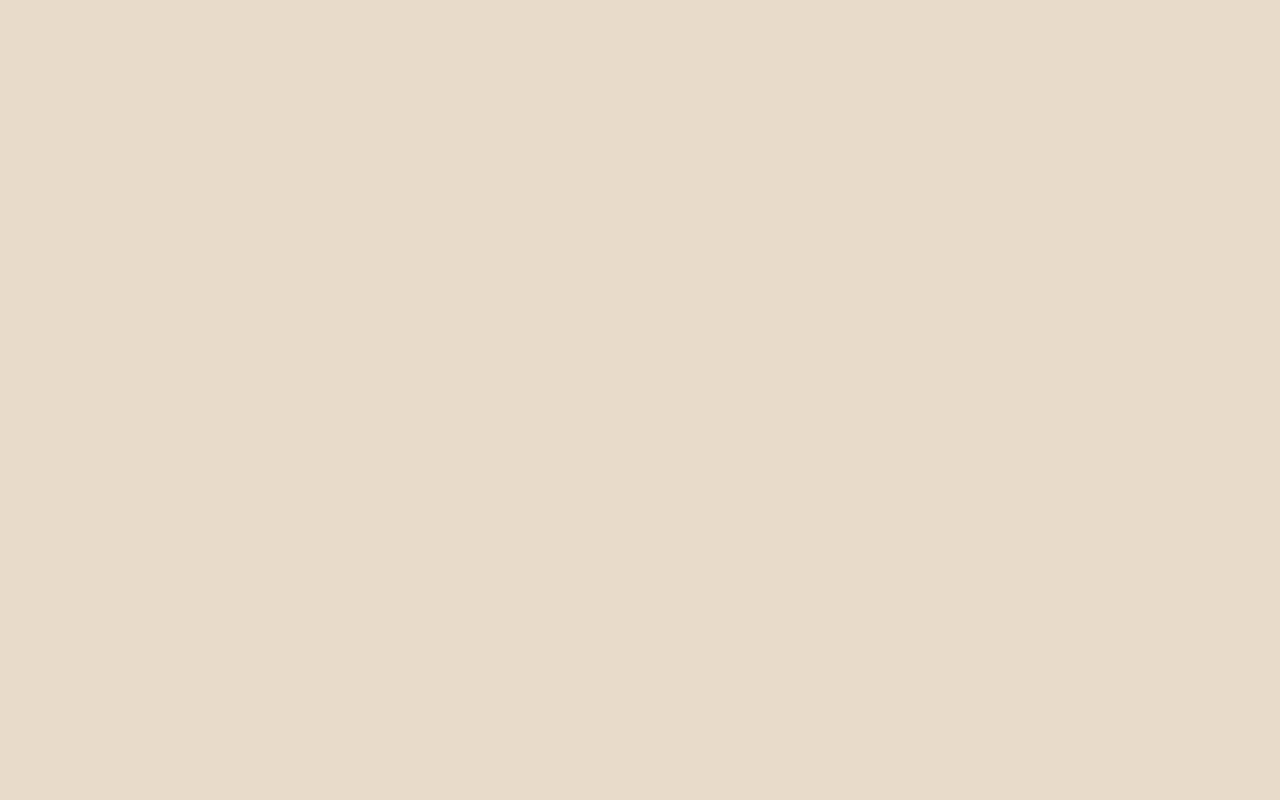
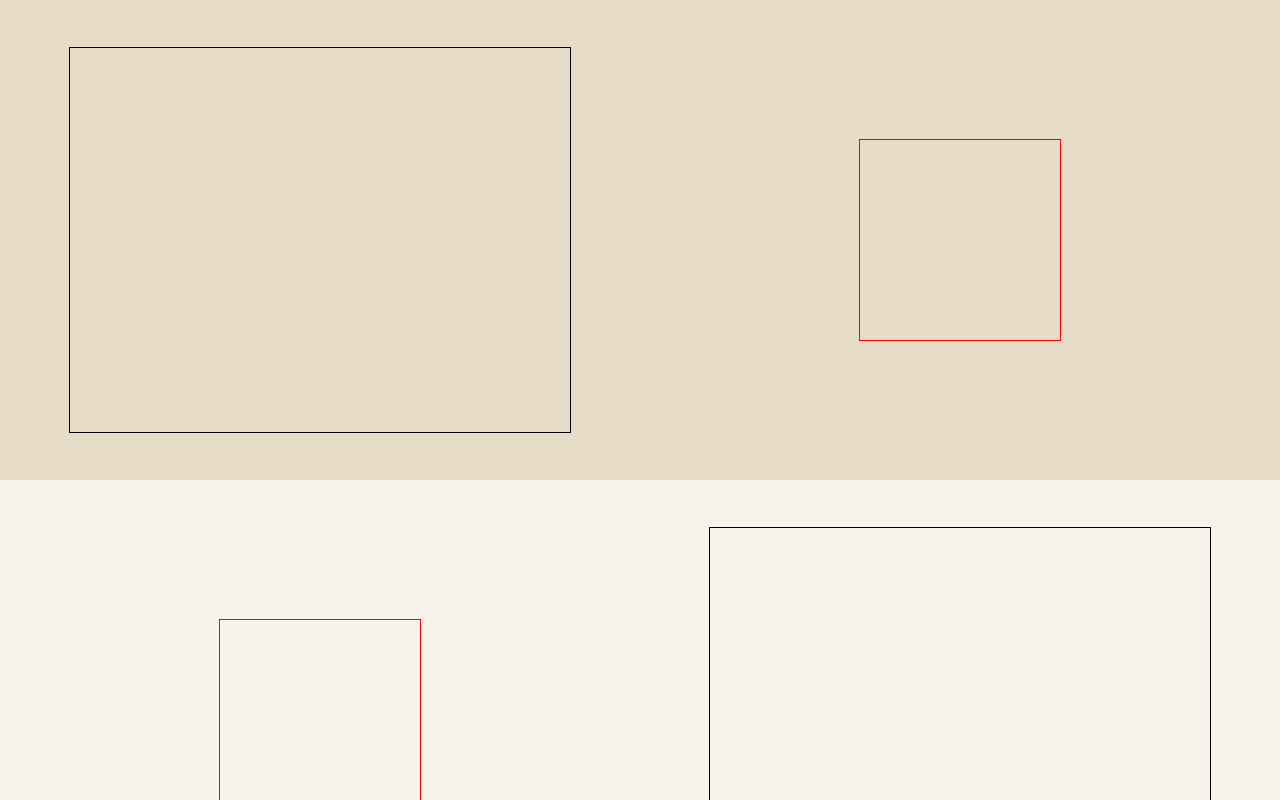
Before and after one commit to krishnaraketla/mybookshelf, a React (Create React App) app in the folder frontend/: page /login in a window 1280 px wide. Shown: the part 760-1560 px from the top of the page. Built offline with nearby package versions, Linux system fonts and the light colour scheme.

Commit message:
About page components

```diff
--- /dev/null
+++ b/frontend/src/components/About.js
@@ -0,0 +1,14 @@
+import FeatureCard from "./FeatureCard";
+import '../styles/About.css';
+const About = () => {
+    return (
+        <div className="about">
+            <FeatureCard />
+            <FeatureCard />
+            <FeatureCard />
+            <FeatureCard />
+        </div>
+    );
+}
+
+export default About;
--- /dev/null
+++ b/frontend/src/components/FeatureCard.js
@@ -0,0 +1,15 @@
+import '../styles/FeatureCard.css';
+const FeatureCard = () => {
+    return (
+        <div className="feature-card">
+            <div className="illustration-box">
+                <div className='illustration'></div>
+            </div>
+            <div className="feature-description-box">
+                <div className='feature-description'></div>
+            </div>
+        </div>
+    );
+}
+
+export default FeatureCard;
--- a/frontend/src/pages/Login.js
+++ b/frontend/src/pages/Login.js
@@ -2,6 +2,7 @@ import React, { useState } from 'react';
 import { Link } from 'react-router-dom';
 import { useNavigate } from 'react-router-dom';
 import '../styles/Login.css';
+import About from '../components/About';
 
 const Login = ({setIsAuthenticated}) => {
     const [username, setUsername] = useState('');
@@ -55,7 +56,7 @@ const Login = ({setIsAuthenticated}) => {
                 </div>
             </div>
             <div className='about-section'>
-                {/* You can add any additional content here */}
+                <About />
             </div>
         </div>
     );
--- /dev/null
+++ b/frontend/src/styles/FeatureCard.css
@@ -0,0 +1,43 @@
+.feature-card{
+    display:flex;
+    height: 60vh;
+    align-items: center;
+    flex-wrap: nowrap;
+}
+
+.feature-card:nth-child(odd){
+    background-color: var(--background-hover-color);
+    flex-direction: row-reverse;
+}
+
+.feature-card:nth-child(even){
+    background-color: var(--background-color);
+    flex-direction: row;
+}
+
+.illustration-box{
+    display: flex;
+    flex:1;
+    height: 100%;
+    align-items: center;
+    justify-content: center;
+}
+.feature-description-box{
+    display: flex;
+    flex:1;
+    height: 100%;
+    align-items: center;
+    justify-content: center;
+}
+
+
+.illustration{
+    border: 1px solid red;
+    height: 200px;
+    width: 200px;
+}
+.feature-description{
+    border:1px solid black;
+    width: 500px;
+    height: 80%;
+}
```
Also changed, not shown: frontend/src/styles/About.css (added), 1 other file (tests, documents, lock files or other folders).
